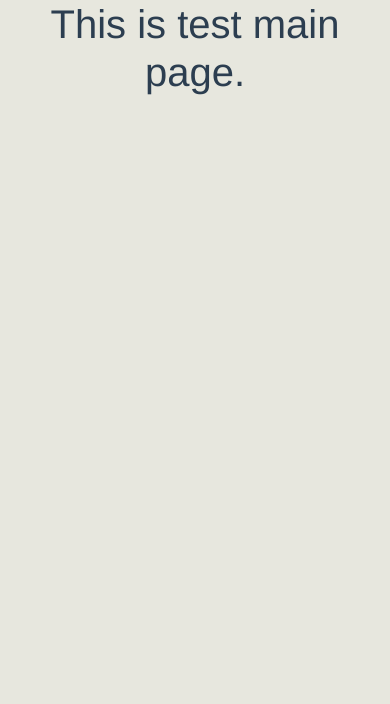
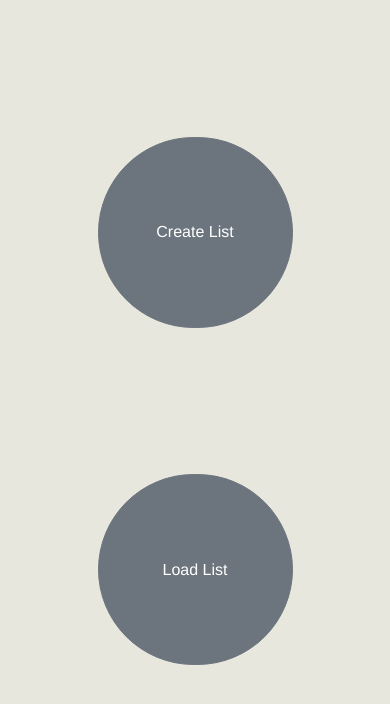
Before and after one commit to DmitryMaksyutenko/TODOList, a Vue app in the folder Client/todolist/: page / in a window 390 px wide. Shown: the top 704 px of the page. Built offline with nearby package versions, Linux system fonts and the light colour scheme.

Commit message:
Added components Create, Load.

```diff
--- a/Client/todolist/package.json
+++ b/Client/todolist/package.json
@@ -11,9 +11,11 @@
     "bootstrap": "^4.5.3",
     "bootstrap-vue": "^2.21.0",
     "core-js": "^3.8.1",
+    "es6-promise": "^4.2.8",
     "intersection-observer": "^0.12.0",
     "regenerator-runtime": "^0.13.7",
-    "vue": "^2.6.11"
+    "vue": "^2.6.11",
+    "vuex": "^3.6.0"
   },
   "devDependencies": {
     "@vue/cli-plugin-babel": "~4.5.0",
--- a/Client/todolist/src/App.vue
+++ b/Client/todolist/src/App.vue
@@ -1,16 +1,22 @@
 <template>
   <div id="app">
-    <Main></Main>
+    <Main/>
+    <Create/>
+    <Load/>
   </div>
 </template>
 
 <script>
 import Main from './components/MainPage.vue'
+import Create from './components/Create'
+import Load from './components/Load'
 
 export default {
   name: 'App',
   components: {
-    Main
+    Main,
+    Create,
+    Load
   }
 }
 </script>
--- /dev/null
+++ b/Client/todolist/src/components/Create.vue
@@ -0,0 +1,17 @@
+<template>
+    <div id="create"
+      v-show="$store.state.createVisible">
+        <h1>Create.</h1>
+    </div>
+</template>
+
+<script>
+export default {
+
+  name: 'Create'
+}
+</script>
+
+<style>
+
+</style>
--- /dev/null
+++ b/Client/todolist/src/components/Load.vue
@@ -0,0 +1,17 @@
+<template>
+    <div id="load"
+        v-show="$store.state.loadVisible">
+        <h1>Load.</h1>
+    </div>
+</template>
+
+<script>
+export default {
+
+  name: 'Load'
+}
+</script>
+
+<style>
+
+</style>
--- a/Client/todolist/src/components/MainPage.vue
+++ b/Client/todolist/src/components/MainPage.vue
@@ -1,6 +1,14 @@
 <template>
-    <div id="main">
-        <h1>{{ text }}</h1>
+    <div id="main"
+      v-show="$store.state.mainVisible"
+      class="main">
+      <b-button-group vertical
+       class="group">
+        <b-button pill class="button"
+          v-on:click="showCreate">Create List</b-button>
+        <b-button pill class="button"
+          v-on:click="showLoad">Load List</b-button>
+      </b-button-group>
     </div>
 </template>
 
@@ -11,7 +19,22 @@ export default {
 
   data () {
     return {
-      text: 'This is test main page.'
+    }
+  },
+
+  methods: {
+    showCreate () {
+      this.hideAfterClick()
+      this.$store.commit('updateCreateVisibleState', true)
+    },
+
+    showLoad () {
+      this.hideAfterClick()
+      this.$store.commit('updateLoadVisibleState', true)
+    },
+
+    hideAfterClick () {
+      this.$store.commit('updateMainVisibleState', false)
     }
   }
 
@@ -19,5 +42,45 @@ export default {
 </script>
 
 <style>
+.main {
+  width: 100%;
+  height: 100%;
+  justify-content: center;
+}
 
+.group {
+  width: 50%;
+  height: 50%;
+  margin-top: 20%;
+}
+
+.button {
+  background-color: rgb(73, 109, 114);
+  margin-bottom: 20%;
+  font-size: 200%;
+}
+
+@media screen and (max-width: 500px) {
+ .button {
+   margin-bottom: 75%;
+  font-size: 120%;
+ }
+
+ .group {
+   height: 80%;
+   margin-top:35%;
+ }
+}
+
+@media screen and (min-width: 1300px) {
+ .button {
+   margin-bottom: 25%;
+  font-size: 200%;
+ }
+
+ .group {
+   height: 80%;
+   margin-top:10%;
+ }
+}
 </style>
--- a/Client/todolist/src/main.js
+++ b/Client/todolist/src/main.js
@@ -1,7 +1,7 @@
 import Vue from 'vue'
 import App from './App.vue'
 import { BootstrapVue, BootstrapVueIcons } from 'bootstrap-vue'
-
+import store from './store/index'
 import 'bootstrap/dist/css/bootstrap.css'
 import 'bootstrap-vue/dist/bootstrap-vue.css'
 
@@ -11,5 +11,6 @@ Vue.use(BootstrapVueIcons)
 Vue.config.productionTip = false
 
 new Vue({
-  render: h => h(App)
+  render: h => h(App),
+  store: store
 }).$mount('#app')
--- /dev/null
+++ b/Client/todolist/src/store/index.js
@@ -0,0 +1,27 @@
+import Vue from 'vue'
+import Vuex from 'vuex'
+import 'es6-promise'
+
+Vue.use(Vuex)
+
+export default new Vuex.Store({
+
+  state: {
+    mainVisible: true,
+    createVisible: false,
+    loadVisible: false
+  },
+
+  mutations: {
+    updateMainVisibleState (state, value) {
+      state.mainVisible = value
+    },
+    updateCreateVisibleState (state, value) {
+      state.createVisible = value
+    },
+    updateLoadVisibleState (state, value) {
+      state.loadVisible = value
+    }
+  }
+
+})
```
Also changed, not shown: 1 other file (tests, documents, lock files or other folders).
